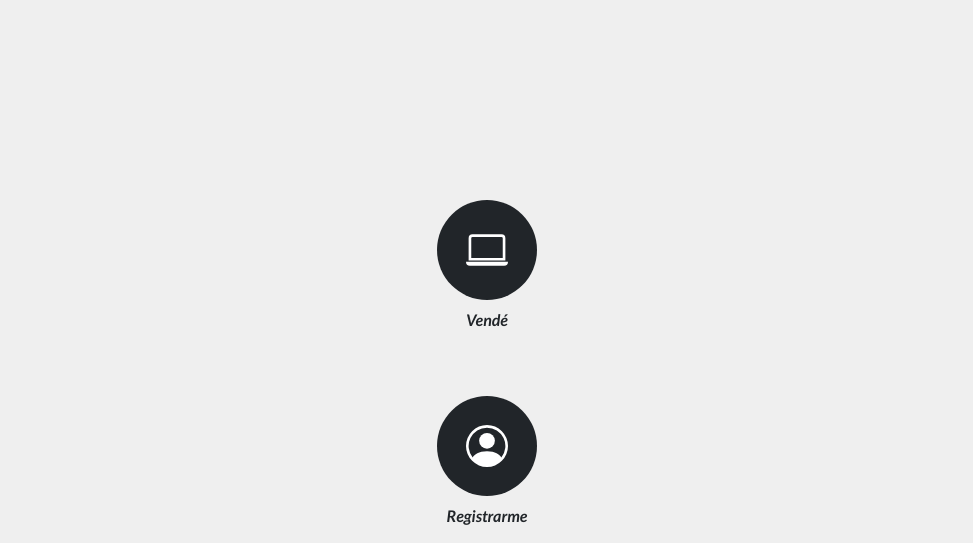
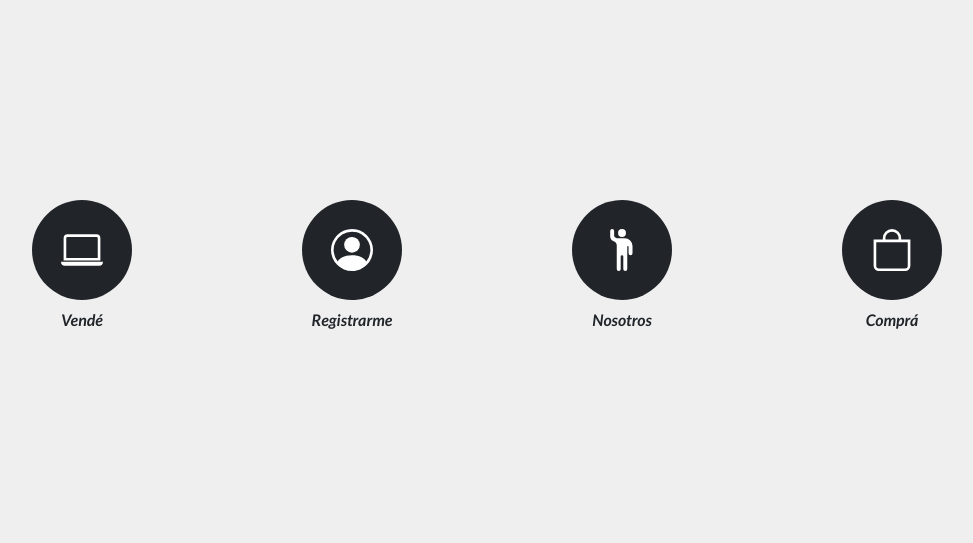
Before and after one commit to TrabajosITEC/efi-django, a Django app: template dealership/home/templates/home/index.html in a window 1280 px wide. Shown: the part 722-1265 px from the top of the page, without its empty margins (153-1126 px from the left). Run offline with Django 5.2, Linux system fonts and the light colour scheme; the template is opened without the code that fills it, so the values that code supplies are empty; some web fonts are replaced.

Commit message:
inline divs

```diff
--- a/dealership/home/templates/home/index.html
+++ b/dealership/home/templates/home/index.html
@@ -29,8 +29,10 @@
     <span class="sr-only"></span>
   </a>
 </div>
+
 <section class="">
   <div class="container-section-links container d-flex justify-content-center align-items-center mb-5">
+    <!-- Primer div -->
     <a class="links d-flex flex-column align-items-center text-decoration-none text-dark" {% if user.is_authenticated %}
       href="{% url 'createOffers' %}" {% else %} href="{% url 'login' %}" {% endif %}>
       <div class="d-flex justify-content-center align-items-center bg-dark rounded-circle"
@@ -39,8 +41,8 @@
       </div>
       <p class="links text-center mt-2"><b><i>{% trans "Vendé" %}</i></b></p>
     </a>
-  </div>
-  <div class="d-flex flex-column align-items-center">
+
+    <!-- Segundo div -->
     <a class="d-flex flex-column align-items-center text-dark text-decoration-none" {% if user.is_authenticated %}
       id="modal-my-profile" href="{% url 'countries_list' %}" onclick="showMyProfile(event)" {% else %}
       href="{% url 'register' %}" {% endif %}>
@@ -54,8 +56,8 @@
       <p class="links text-center mt-2"><b><i>{% trans "Registrarme" %}</i></b></p>
       {% endif %}
     </a>
-  </div>
-  <div class="d-flex flex-column align-items-center">
+
+    <!-- Tercer div -->
     <a class="links d-flex flex-column align-items-center text-decoration-none text-dark" href="">
       <div class="d-flex justify-content-center align-items-center bg-dark rounded-circle"
         style="height: 100px; width: 100px;">
@@ -64,8 +66,8 @@
       </div>
       <p class="links text-center mt-2"><b><i>{% trans "Nosotros" %}</i></b></p>
     </a>
-  </div>
-  <div class="d-flex flex-column align-items-center">
+
+    <!-- Cuarto div -->
     <a class="links d-flex flex-column align-items-center text-decoration-none text-dark" href="{% url 'listOffers' %}">
       <div class="d-flex justify-content-center align-items-center bg-dark rounded-circle"
         style="height: 100px; width: 100px;">
@@ -73,7 +75,6 @@
       </div>
       <p class="links text-center mt-2"><b><i>{% trans "Comprá" %}</i></b></p>
     </a>
-  </div>
   </div>
 </section>
 
```
